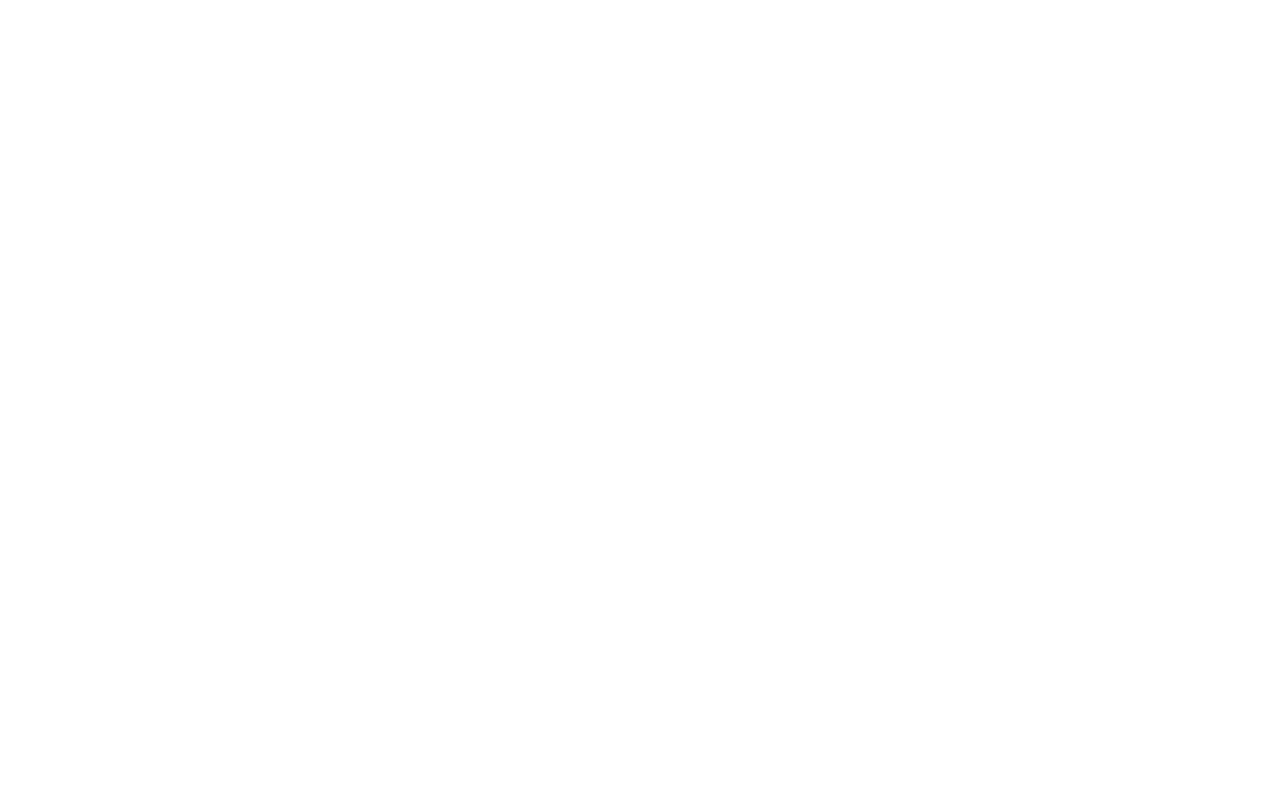
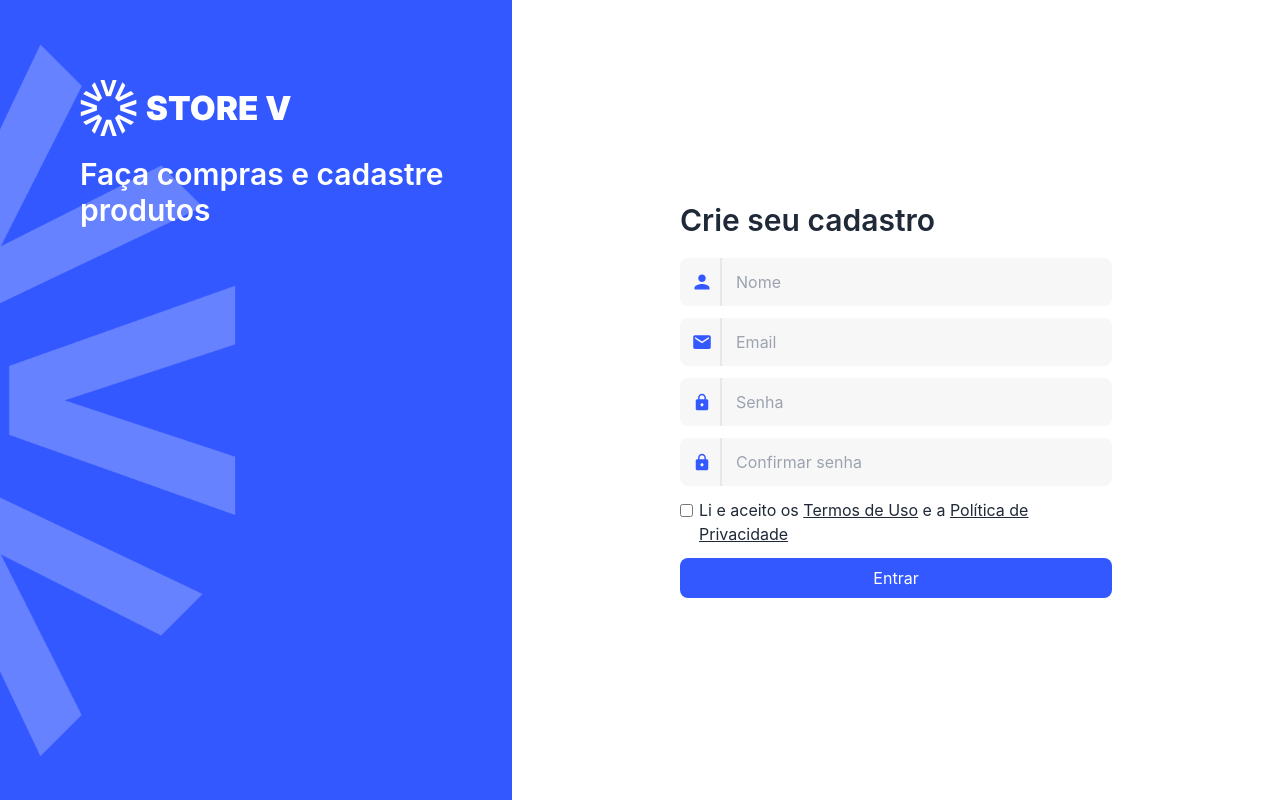
Before and after one commit to AntonioBSNeto/frontend-com-react, a React (Vite) app: page /signup in a window 1280 px wide. Before the commit this address had no page. Built offline with nearby package versions, Linux system fonts and the light colour scheme.

Commit message:
feat: signup page

```diff
--- a/src/pages/Login.tsx
+++ b/src/pages/Login.tsx
@@ -112,7 +112,7 @@ export const Login = () => {
 
           <div className='flex items-center gap-2'>
             <p className='text-sm'>Seu primeiro acesso na plataforma?</p>
-            <Link to='/first-access' className='text-blue-regular text-sm'>
+            <Link to='/signup' className='text-blue-regular text-sm'>
               Cadastre-se
             </Link>
           </div>
--- a/src/pages/Signup.tsx
+++ b/src/pages/Signup.tsx
@@ -0,0 +1,154 @@
+import { IoMdLock, IoMdMail, IoMdPerson } from "react-icons/io"
+import logoURL from '../assets/logo-white.svg'
+import imgLogin from '../assets/images/img-login.png'
+import { Spinner } from "../components/spinner"
+import { useState } from "react"
+import { object, ref, string } from "yup"
+import { yupResolver } from "@hookform/resolvers/yup"
+import { SubmitHandler, useForm } from "react-hook-form"
+import { toast } from "react-toastify"
+import { signup } from "../services/api/authService"
+import { useNavigate } from "react-router-dom"
+
+const validationSchema = object({
+  name: string()
+    .required('Nome é um campo obrigatório'),
+  email: string()
+    .email('Formato incorreto de email!')
+    .required('E-mail é campo obrigatório'),
+  password: string().required('Senha é campo obrigatório')
+    .min(6, 'A senha precisa ter ao menos 6 caracteres'),
+  passwordConfirmation: string()
+    .oneOf([ref('password'), ''], 'Senhas precisam ser iguais')
+    .required('Confirmar Senha é um campo obrigatório')
+})
+
+type SignupInput = {
+  name: string,
+  email: string,
+  password: string,
+  passwordConfirmation: string,
+}
+
+export const Signup = () => {
+  const {
+    register,
+    handleSubmit,
+    formState: { errors }
+  } = useForm<SignupInput>({ resolver: yupResolver(validationSchema) })
+
+  const [isLoading, setIsLoading] = useState(false)
+
+  const [useAndTerms, setUseAndTerms] = useState(false)
+
+  const navigate = useNavigate()
+
+  const handleSignup: SubmitHandler<SignupInput> = async (data) => {
+    if (!useAndTerms) {
+      toast.info('Aceite os termos de uso')
+      return
+    }
+    try {
+      setIsLoading(true)
+      const { name, email, password } = data
+      await signup(name, email, password)
+      toast.success('Usuário criado com sucesso!')
+      navigate('/')
+    } catch (error) {
+      if (error instanceof Error) {
+        toast.error("um erro inesperado acontece, tente novamente em alguns minutos")
+      }
+    } finally {
+      setIsLoading(false)
+    }
+  }
+
+
+  return (
+    <div className='flex flex-col md:flex-row h-screen'>
+      <div
+        className='md:w-2/5 bg-blue-regular flex-col justify-between md:h-full bg-cover bg-center relative p-20 hidden sm:block'
+        style={{ backgroundImage: `url(${imgLogin})` }}
+      >
+        <div>
+          <img src={logoURL} alt='V-Projects' className='w-60' />
+        </div>
+        <div className='relative z-10'>
+          <h3 className='lg:text-3xl sm:text-2xl font-semibold text-white mt-5 sm:w-auto lg:w-96'>
+            Faça compras e cadastre produtos
+          </h3>
+        </div>
+      </div>
+      <div className='md:w-3/5 bg-white flex justify-center flex-col gap-5 items-center p-6 flex-grow'>
+        <div className='flex flex-col w-full sm:w-2/3 md:w-2/3 lg:w-2/3 xl:w-3/5 space-y-2'>
+          <h1 className='text-3xl font-semibold text-gray-800'>Crie seu cadastro</h1>
+        </div>
+        <form onSubmit={handleSubmit(handleSignup)} className='w-full sm:w-2/3 md:w-2/3 lg:w-2/3 xl:w-3/5  space-y-3'>
+          <div className='relative rounded-lg' {...(errors?.name && { style: { border: '2px solid  rgb(242 148 148)' } })}>
+            <span className='absolute border-r-2 px-2 inset-y-0 left-0 pl-3 flex items-center pointer-events-none'>
+              <IoMdPerson className='text-blue-regular w-5 h-5' />
+            </span>
+            <input
+              type='text'
+              className='h-12 rounded-lg bg-gray-light w-full pl-14'
+              placeholder='Nome'
+              autoComplete='true'
+             {...register('name')}
+            />
+          </div>
+          <span className="text-red text-sm">{errors.name?.message}</span>
+          <div className='relative rounded-lg' {...(errors?.email && { style: { border: '2px solid  rgb(242 148 148)' } })}>
+            <span className='absolute border-r-2 px-2 inset-y-0 left-0 pl-3 flex items-center pointer-events-none'>
+              <IoMdMail className='text-blue-regular w-5 h-5' />
+            </span>
+            <input
+              type='text'
+              className='h-12 rounded-lg bg-gray-light w-full pl-14'
+              placeholder='Email'
+              autoComplete='true'
+             {...register('email')}
+            />
+          </div>
+          <span className="text-red text-sm">{errors.email?.message}</span>
+          <div className='relative rounded-lg' {...(errors.password && { style: { border: '2px solid  rgb(242 148 148)' } })}>
+            <span className='absolute  border-r-2 px-2 inset-y-0 left-0 pl-3 flex items-center pointer-events-none'>
+              <IoMdLock className='text-blue-regular w-5 h-5' />
+            </span>
+            <input
+              type='password'
+              className='h-12 rounded-lg bg-gray-light w-full pl-14'
+              placeholder='Senha'
+              autoComplete='true'
+             {...register('password')}
+            />
+          </div>
+          <span className="text-red text-sm">{errors.password?.message}</span>
+          <div className='relative rounded-lg' {...(errors.passwordConfirmation && { style: { border: '2px solid  rgb(242 148 148)' } })}>
+            <span className='absolute  border-r-2 px-2 inset-y-0 left-0 pl-3 flex items-center pointer-events-none'>
+              <IoMdLock className='text-blue-regular w-5 h-5' />
+            </span>
+            <input
+              type='password'
+              className='h-12 rounded-lg bg-gray-light w-full pl-14'
+              placeholder='Confirmar senha'
+              autoComplete='true'
+             {...register('passwordConfirmation')}
+            />
+          </div>
+          <span className="text-red text-sm">{errors.passwordConfirmation?.message}</span>
+          <div className='flex text-left items-start'>
+            <input type="checkbox" name="terms" id="terms" className="mt-[6px] mr-[6px]" onChange={(e) => setUseAndTerms(e.target.checked)} />
+            <p className="text-gray-800">
+              Li e aceito os <a href='#' className="underline">Termos de Uso</a> e a{' '}
+              <a href='#' className="underline">Política de Privacidade</a>
+            </p>
+          </div>
+
+          <button className='bg-blue-regular text-white w-full h-10 rounded-lg flex justify-center items-center'>
+            {isLoading ? <Spinner /> : 'Entrar'}
+          </button>
+        </form>
+      </div>
+    </div>
+  )
+}
--- a/src/routes.tsx
+++ b/src/routes.tsx
@@ -1,11 +1,13 @@
 import { BrowserRouter, Routes, Route } from 'react-router-dom'
 import { Login } from './pages/Login'
+import { Signup } from './pages/Signup'
 
 export default function Router () {
   return (
     <BrowserRouter>
       <Routes>
         <Route path="/" element={<Login />} />
+        <Route path="/signup" element={<Signup />} />
       </Routes>
     </BrowserRouter>
   )
--- a/src/services/api/authService.ts
+++ b/src/services/api/authService.ts
@@ -8,3 +8,12 @@ export const login = async (email: string, password: string) => {
     throw new Error(error.response?.data?.message || 'An error occurred');
   }
 }
+
+export const signup = async (name: string, email: string, password: string) => {
+  try{
+    const response = await API.post(`/users`, { name, email, password, avatar: 'https://picsum.photos/800' });
+    return response.data;
+  } catch (error: any) {
+    throw new Error(error.response?.data?.message || 'An error occurred');
+  }
+}
```
